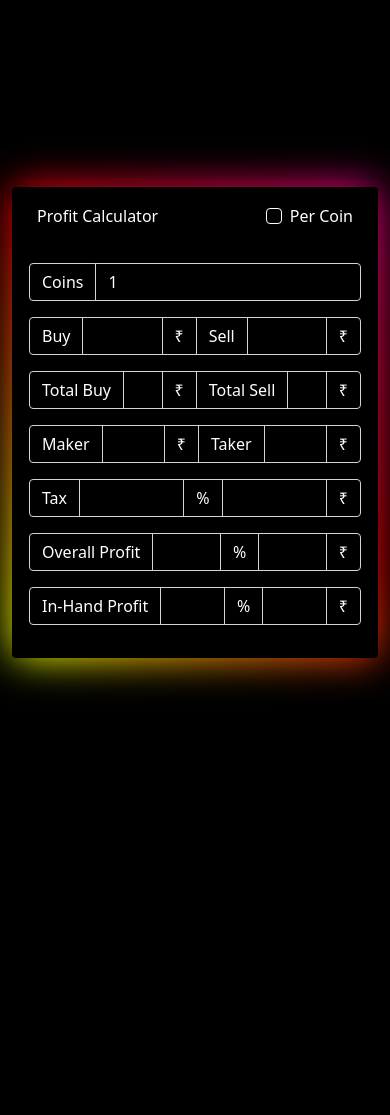
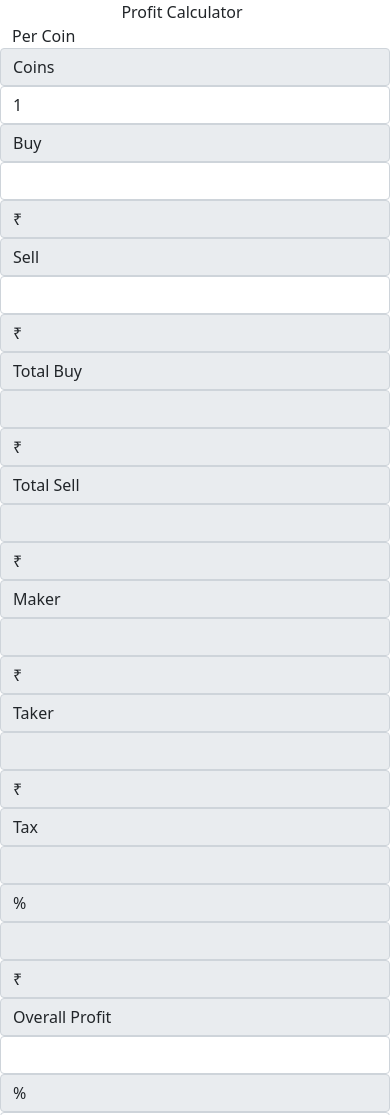
Before and after one commit to symbol3382/gouravverma-info, a plain HTML site: page index.html in a window 390 px wide. Shown: the top 1115 px of the page. Before the commit the page ends 844 px from the top, so only its background shows below. Drawn offline with Linux system fonts and the light colour scheme.

Commit message:
Responsive Initialized

```diff
--- a/css/main.css
+++ b/css/main.css
@@ -1,37 +1,26 @@
 @keyframes animate {
-    0%
-    {
-     background-position: 0%, 0;
+    0% {
+        background-position: 0%, 0;
     }
-    50%
-    {
-    background-position: 400%, 0;
+    50% {
+        background-position: 400%, 0;
     }
-    100%
-    {
-    background-position: 0, 0;
+    100% {
+        background-position: 0, 0;
     }
 }
 
 .card:before,
-.card:after
-{
+.card:after {
     border-radius: 0.5rem;
     --nwidth: 1px;
     content: '';
     position: absolute;
     top: calc(-1*var(--nwidth));
     left: calc(-1*var(--nwidth));
-    background: linear-gradient(45deg,
-    #fb0094,
-    #0000FF,
-    #00ff00,
-    #ffff00,
-     #ff0000,
-     #fb0094
-     );
-     background-size: 400%;
-     z-index: -1;
+    background: linear-gradient(45deg, #fb0094, #0000FF, #00ff00, #ffff00, #ff0000, #fb0094);
+    background-size: 400%;
+    z-index: -1;
     width: calc(100% + var(--nwidth) * 2);
     height: calc(100% + var(--nwidth) * 2);
     animation: animate 40s linear infinite;
@@ -42,6 +31,6 @@
 }
 
 
-.bg-dark{
+/* .bg-dark {
     background-color: #000 !important;
-}
+} */
--- a/index.html
+++ b/index.html
@@ -11,90 +11,47 @@
     <script src='js/bootstrap.js'></script>
 </head>
 
-<body class="h-100 bg-dark">
+<body class="h-100">
     <div class="container-fluid h-100">
         <div class="row justify-content-center align-items-center h-100">
-            <div class="col-xs-11 col-sm-11 col-md-11 col-lg-5">
-                <div class="card bg-dark text-white">
-                    <div class="card-header row">
-                        <div class="d-flex d-flex justify-content-between flex-row">
-                            <div class="p-2">
-                                Profit Calculator
-                            </div>
-                            <div class="p-2">
-                                <div class="form-check justify-content-right">
-                                    <input class="form-check-input bg-dark text-white border border-white" type="checkbox" value="1" id="pc_perCoin">
-                                    <label class="form-check-label" for="pc_perCoin">Per Coin</label>
-                                </div>
-                            </div>
-                        </div>
-                    </div>
-                    <div class="card-body">
-                        <div class="input-group bg-dark mb-3">
-                            <span class="input-group-text bg-dark text-white">Coins</span>
-                            <input type="number" class="form-control bg-dark text-white" aria-label="Buy At"
-                                id="pc_coins" value="1">
-                        </div>
-                        <div class="input-group bg-dark mb-3">
-                            <span class="input-group-text bg-dark text-white">Buy</span>
-                            <input type="text" class="form-control bg-dark text-white" aria-label="Buy At"
-                                id="pc_buyAt">
-                            <span class="input-group-text bg-dark text-white">₹</span>
-                            <span class="input-group-text bg-dark text-white">Sell</span>
-                            <input type="text" class="form-control bg-dark text-white" aria-label="Buy At"
-                                id="pc_sellAt">
-                            <span class="input-group-text bg-dark text-white">₹</span>
-                        </div>
-                        <div class="input-group bg-dark mb-3">
-                            <span class="input-group-text bg-dark text-white">Total Buy</span>
-                            <input type="text" class="form-control bg-dark text-white" aria-label="Buy At"
-                                id="pc_totalBuyAt" disabled>
-                            <span class="input-group-text bg-dark text-white">₹</span>
-                            <span class="input-group-text bg-dark text-white">Total Sell</span>
-                            <input type="text" class="form-control bg-dark text-white" aria-label="Buy At"
-                                id="pc_totalSellAt" disabled>
-                            <span class="input-group-text bg-dark text-white">₹</span>
-                        </div>
-                        <div class="input-group mb-3">
-                            <span class="input-group-text bg-dark text-white">Maker</span>
-                            <input type="text" class="form-control bg-dark text-white" disabled aria-label="Buy At"
-                                id="pc_maker">
-                            <span class="input-group-text bg-dark text-white">₹</span>
-                            <span class="input-group-text bg-dark text-white">Taker</span>
-                            <input type="text" class="form-control bg-dark text-white" disabled aria-label="Buy At"
-                                id="pc_taker">
-                            <span class="input-group-text bg-dark text-white">₹</span>
-                        </div>
-                        <div class="input-group mb-3">
-                            <span class="input-group-text bg-dark text-white">Tax</span>
-                            <input type="text" class="form-control bg-dark text-white" disabled aria-label="Buy At"
-                                id="pc_taxP">
-                            <span class="input-group-text bg-dark text-white">%</span>
-                            <input type="text" class="form-control bg-dark text-white" disabled aria-label="Buy At"
-                                id="pc_taxV">
-                            <span class="input-group-text bg-dark text-white">₹</span>
-                        </div>
-                        <div class="input-group mb-3" id="pc_profit">
-                            <span class="input-group-text bg-dark text-white">Overall Profit</span>
-                            <input type="text" class="form-control bg-dark text-white" aria-label="Buy At"
-                                id="pc_profitP">
-                            <span class="input-group-text bg-dark text-white">%</span>
-                            <input type="text" class="form-control bg-dark text-white" aria-label="Buy At"
-                                id="pc_profitV">
-                            <span class="input-group-text bg-dark text-white">₹</span>
-                        </div>
-                        <div class="input-group mb-3" id="pc_profit">
-                            <span class="input-group-text bg-dark text-white">In-Hand Profit</span>
-                            <input type="text" class="form-control bg-dark text-white" aria-label="Buy At"
-                                id="pc_hProfitP">
-                            <span class="input-group-text bg-dark text-white">%</span>
-                            <input type="text" class="form-control bg-dark text-white" aria-label="Buy At"
-                                id="pc_hProfitV">
-                            <span class="input-group-text bg-dark text-white">₹</span>
-                        </div>
-                    </div>
-                </div>
-            </div>
+            Profit Calculator
+            <input class="form-check-input   border border-white" type="checkbox" value="1" id="pc_perCoin">
+            <label class="form-check-label" for="pc_perCoin">Per Coin</label>
+            <span class="input-group-text  ">Coins</span>
+            <input type="number" class="form-control  " aria-label="Buy At" id="pc_coins" value="1">
+            <span class="input-group-text  ">Buy</span>
+            <input type="text" class="form-control  " aria-label="Buy At" id="pc_buyAt">
+            <span class="input-group-text  ">₹</span>
+            <span class="input-group-text  ">Sell</span>
+            <input type="text" class="form-control  " aria-label="Buy At" id="pc_sellAt">
+            <span class="input-group-text  ">₹</span>
+            <span class="input-group-text  ">Total Buy</span>
+            <input type="text" class="form-control  " aria-label="Buy At" id="pc_totalBuyAt" disabled>
+            <span class="input-group-text  ">₹</span>
+            <span class="input-group-text  ">Total Sell</span>
+            <input type="text" class="form-control  " aria-label="Buy At" id="pc_totalSellAt" disabled>
+            <span class="input-group-text  ">₹</span>
+            <span class="input-group-text  ">Maker</span>
+            <input type="text" class="form-control  " disabled aria-label="Buy At" id="pc_maker">
+            <span class="input-group-text  ">₹</span>
+            <span class="input-group-text  ">Taker</span>
+            <input type="text" class="form-control  " disabled aria-label="Buy At" id="pc_taker">
+            <span class="input-group-text  ">₹</span>
+            <span class="input-group-text  ">Tax</span>
+            <input type="text" class="form-control  " disabled aria-label="Buy At" id="pc_taxP">
+            <span class="input-group-text  ">%</span>
+            <input type="text" class="form-control  " disabled aria-label="Buy At" id="pc_taxV">
+            <span class="input-group-text  ">₹</span>
+            <span class="input-group-text  ">Overall Profit</span>
+            <input type="text" class="form-control  " aria-label="Buy At" id="pc_profitP">
+            <span class="input-group-text  ">%</span>
+            <input type="text" class="form-control  " aria-label="Buy At" id="pc_profitV">
+            <span class="input-group-text  ">₹</span>
+            <span class="input-group-text  ">In-Hand Profit</span>
+            <input type="text" class="form-control  " aria-label="Buy At" id="pc_hProfitP">
+            <span class="input-group-text  ">%</span>
+            <input type="text" class="form-control  " aria-label="Buy At" id="pc_hProfitV">
+            <span class="input-group-text  ">₹</span>
         </div>
     </div>
     <script src='js/jquery-3.6.0.js'></script>
```
Also changed, not shown: index copy.html (added, +105 -0 lines).
